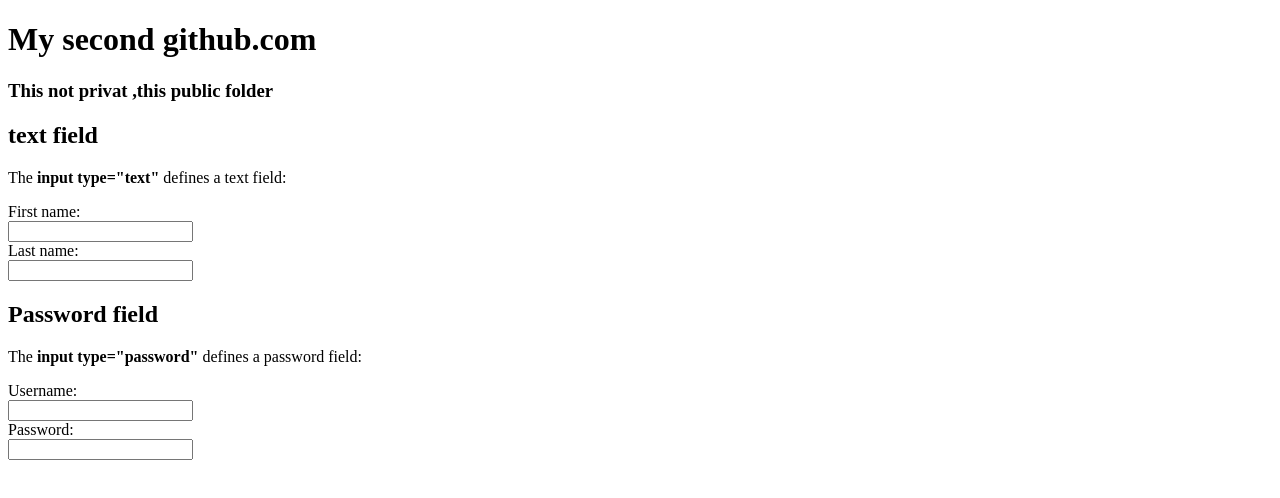
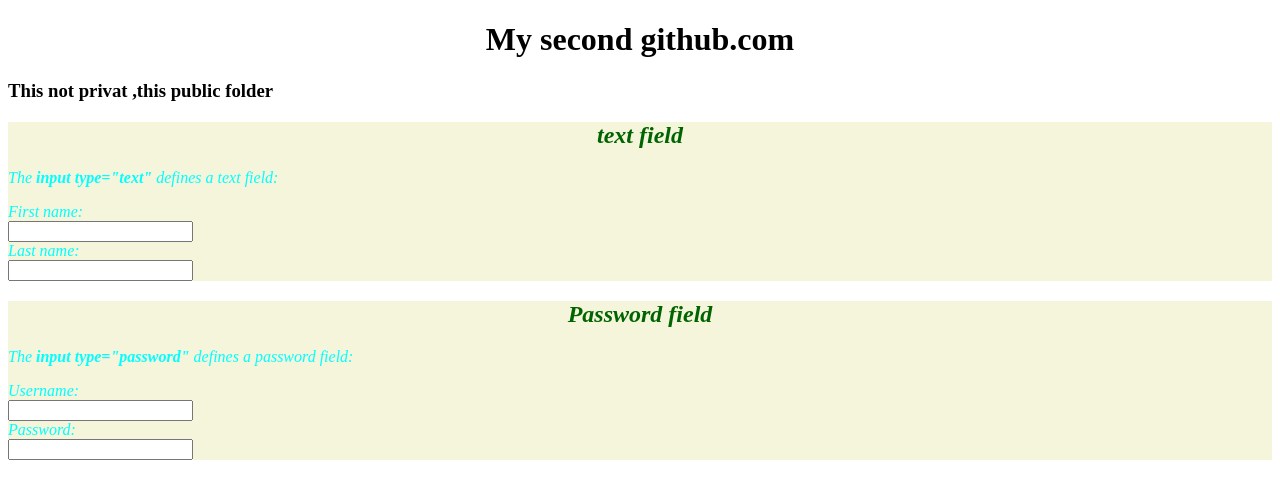
Before and after one commit to RahatBinOamr/My-second-repo, a plain HTML site: page index.html in a window 1280 px wide. Drawn offline with Linux system fonts and the light colour scheme.

Commit message:
add css and change something

```diff
--- a/index.html
+++ b/index.html
@@ -5,6 +5,7 @@
     <meta http-equiv="X-UA-Compatible" content="IE=edge">
     <meta name="viewport" content="width=device-width, initial-scale=1.0">
     <title>My second repo</title>
+    <link rel="stylesheet" href="style.css">
 </head>
 <body>
     <h1>My second github.com </h1>
--- /dev/null
+++ b/style.css
@@ -0,0 +1,15 @@
+h1{
+    color: black;
+    text-align: center;
+
+}
+h2{
+    color: darkgreen;
+    text-align: center;
+}
+div{
+    color: aqua;
+    background-color: beige;
+    font-style: italic;
+
+}
```
